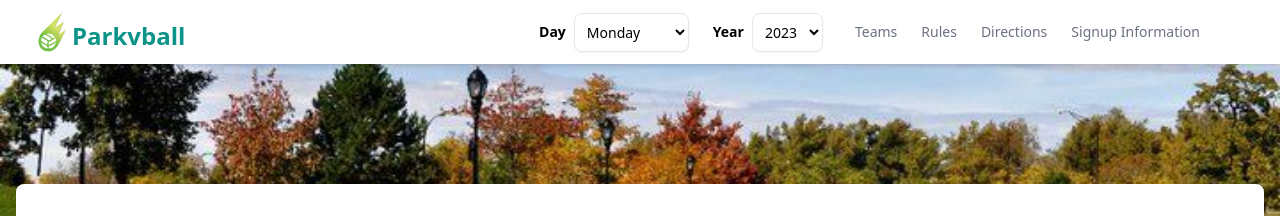
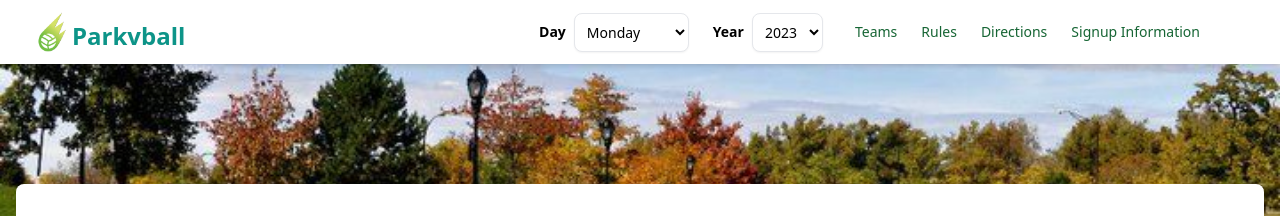
Before and after one commit to tumb/ParkVolleyball, a Next.js app: page / in a window 1280 px wide. Shown: the top 216 px of the page. Built offline with nearby package versions, Linux system fonts and the light colour scheme; no server answers; the database is empty.

Commit message:
Color change on Nav bar and adding a picture.

```diff
--- a/components/UI/Navbar.tsx
+++ b/components/UI/Navbar.tsx
@@ -28,7 +28,7 @@ export default function Navbar() {
                 <NavForm />
                 <li>
                   <Link
-                    className="text-gray-500 transition hover:text-gray-500/75"
+                    className="text-green-800 transition hover:text-blue-800/75"
                     href="/teams"
                   >
                     Teams
@@ -36,7 +36,7 @@ export default function Navbar() {
                 </li>
                 <li>
                   <Link
-                    className="text-gray-500 transition hover:text-gray-500/75"
+                    className="text-green-800 transition hover:text-blue-800/75"
                     href="/rules"
                   >
                     Rules
@@ -44,7 +44,7 @@ export default function Navbar() {
                 </li>
                 <li>
                   <Link
-                    className="text-gray-500 transition hover:text-gray-500/75"
+                    className="text-green-800 transition hover:text-blue-800/75"
                     href="/directions"
                   >
                     Directions
@@ -52,7 +52,7 @@ export default function Navbar() {
                 </li>
                 <li>
                   <Link
-                    className="text-gray-500 transition hover:text-gray-500/75"
+                    className="text-green-800 transition hover:text-blue-800/75"
                     href="/signupinfo"
                   >
                     Signup Information
```
Also changed, not shown: assets/Child watching.jpg (added), 1 other file (tests, documents, lock files or other folders).
